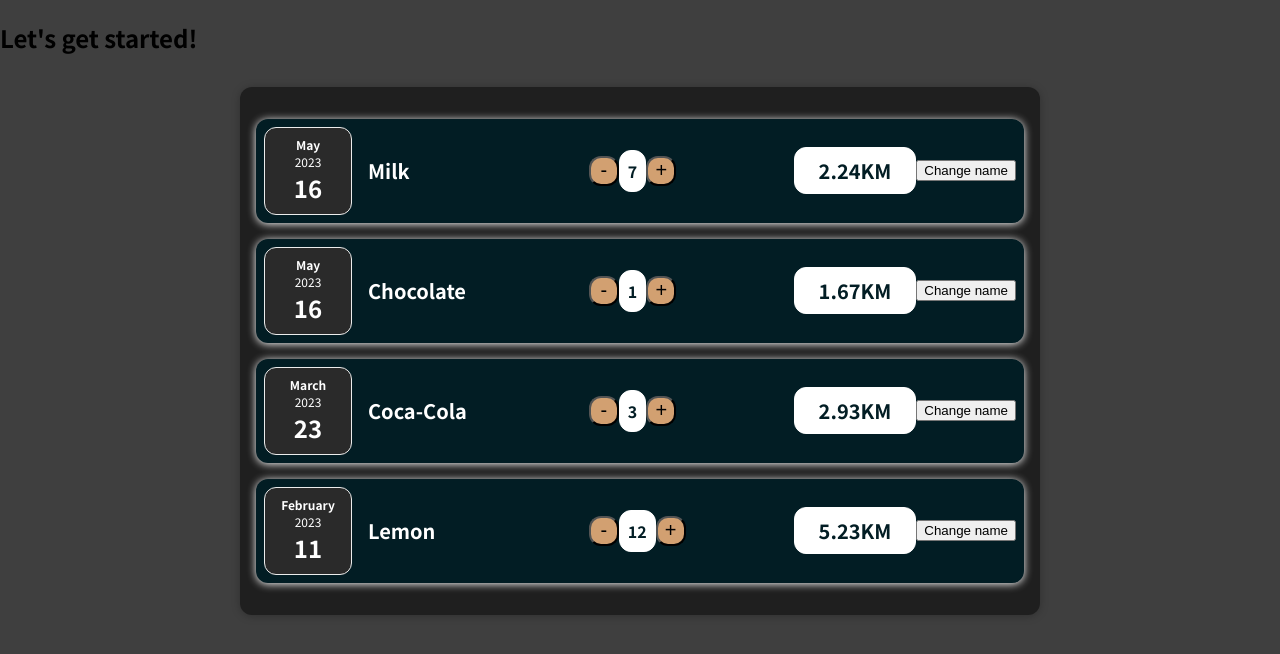
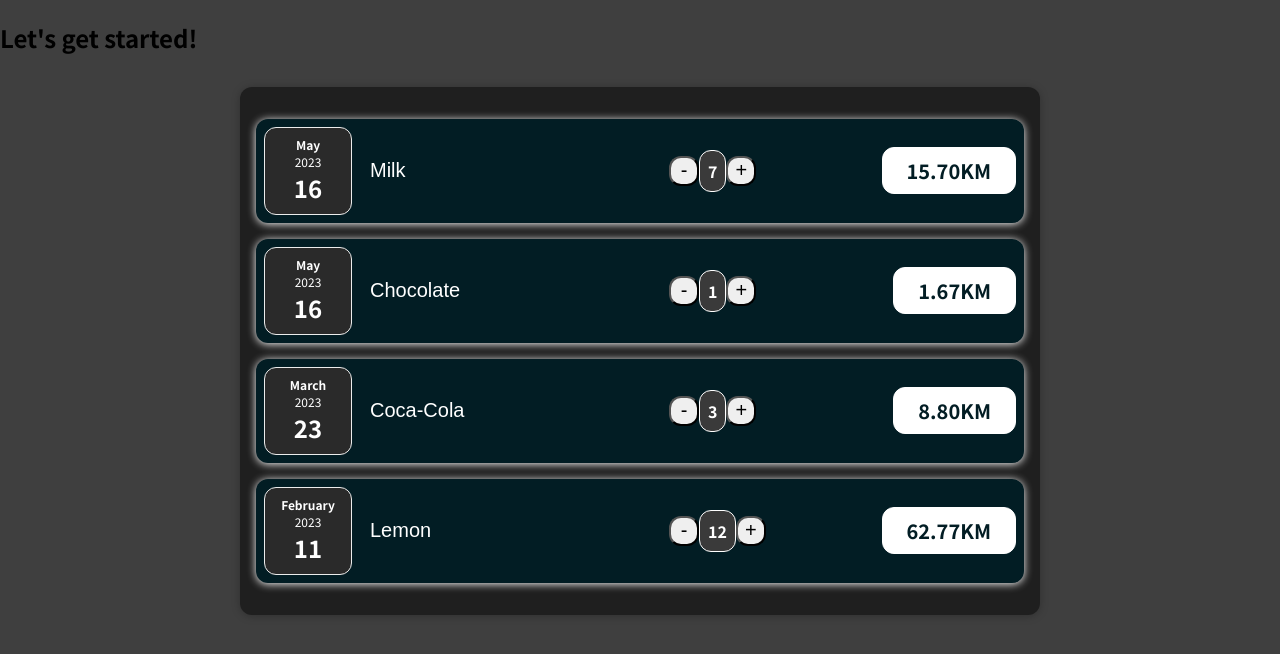
Before and after one commit to FarukTinjak/practice-app, a React (Create React App) app: page / in a window 1280 px wide. Shown: the top 654 px of the page. Built offline with nearby package versions, Linux system fonts and the light colour scheme.

Commit message:
Refactored component to use hooks for state management

```diff
--- a/src/components/Shoppings/ShoppingItem.css
+++ b/src/components/Shoppings/ShoppingItem.css
@@ -17,12 +17,20 @@
   flex: 1;
 }
 
-.shopping-item h2 {
+.shopping-item input {
   color: #3a3a3a;
   font-size: 1rem;
   flex: 1;
   margin: 0 1rem;
   color: white;
+  background: none;
+  border: 0;
+}
+.shopping-item input:focus-visible {
+  outline: 0;
+}
+.shopping-item input:focus {
+  outline: 0;
 }
 
 .shopping-item__price {
@@ -37,8 +45,8 @@
 .shopping-item__quantity {
   font-size: 1rem;
   font-weight: bold;
-  color: #021d24;
-  background-color: #ffffff;
+  color: #ffffff;
+  background-color: #3a3a3a;
   border: 1px solid white;
   padding: 0.5rem;
   border-radius: 12px;
@@ -56,12 +64,7 @@
   width: 30px;
   height: 30px;
   border-radius: 12px;
-}
-.counter-decrement {
-  background-color: rgb(210, 160, 113);
-}
-.counter-increment {
-  background-color: rgb(210, 160, 113);
+  background-color: 3a3a3a;
 }
 
 @media (min-width: 580px) {
@@ -72,7 +75,7 @@
     flex: 1;
   }
 
-  .shopping-item__name h2 {
+  .shopping-item__name input {
     font-size: 1.25rem;
   }
 
--- a/src/components/Shoppings/ShoppingItem.js
+++ b/src/components/Shoppings/ShoppingItem.js
@@ -1,27 +1,48 @@
-import React from "react";
+import React, { useState } from "react";
 import "./ShoppingItem.css";
 import ShoppingDate from "./ShoppingDate";
 import Card from "../UI/Card";
 
 const ShoppingItem = (props) => {
-  let title = props.title;
-  const clickHandler = () => {
-    title = "Updated";
+  const [name, setName] = useState(props.name);
+  const [quantity, setQuantity] = useState(props.quantity);
+  const [amount, setAmount] = useState(props.amount);
+  const [date, setDate] = useState(props.date);
+  const editHandler = (event) => {
+    setName(event.target.value);
+  };
+  const incrementHandler = () => {
+    setQuantity(quantity + 1);
+  };
+  const decrementHandler = () => {
+    if (quantity >= 2) setQuantity(quantity - 1);
   };
 
   return (
     <Card className="shopping-item">
-      <ShoppingDate date={props.date} />
+      <ShoppingDate date={date} />
       <div className="shopping-item__name">
-        <h2>{props.name}</h2>
+        <input defaultValue={name} onChange={editHandler} />
+
         <div className="shopping-item__quantity_container">
-          <button className="counter counter-decrement">-</button>
-          <div className="shopping-item__quantity">{props.quantity}</div>
-          <button className="counter counter-increment">+</button>
+          <button
+            onClick={decrementHandler}
+            className="counter counter-decrement"
+          >
+            -
+          </button>
+          <div className="shopping-item__quantity">{quantity}</div>
+          <button
+            onClick={incrementHandler}
+            className="counter counter-increment"
+          >
+            +
+          </button>
         </div>
-        <div className="shopping-item__price">{props.amount.toFixed(2)}KM</div>
+        <div className="shopping-item__price">
+          {(amount * quantity).toFixed(2)}KM
+        </div>
       </div>
-      <button onClick={clickHandler}>Change name</button>
     </Card>
   );
 };
```
